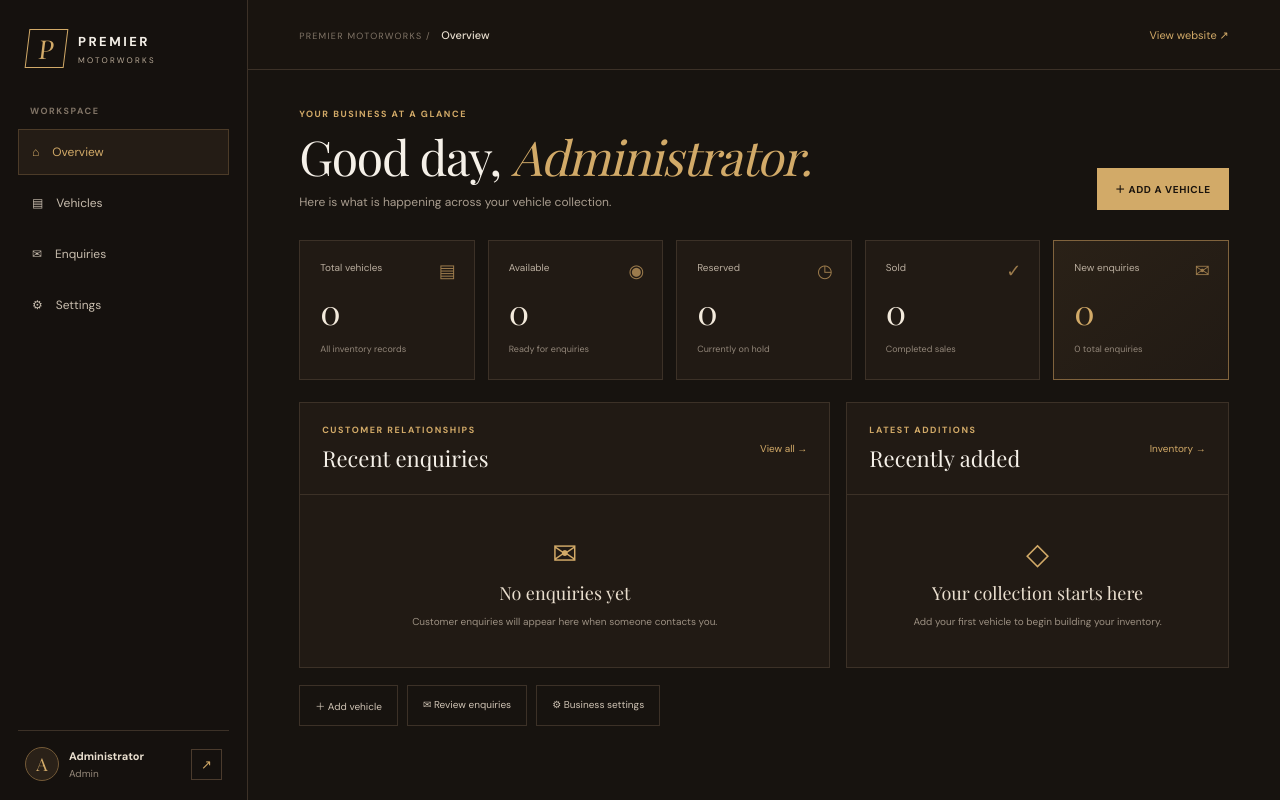
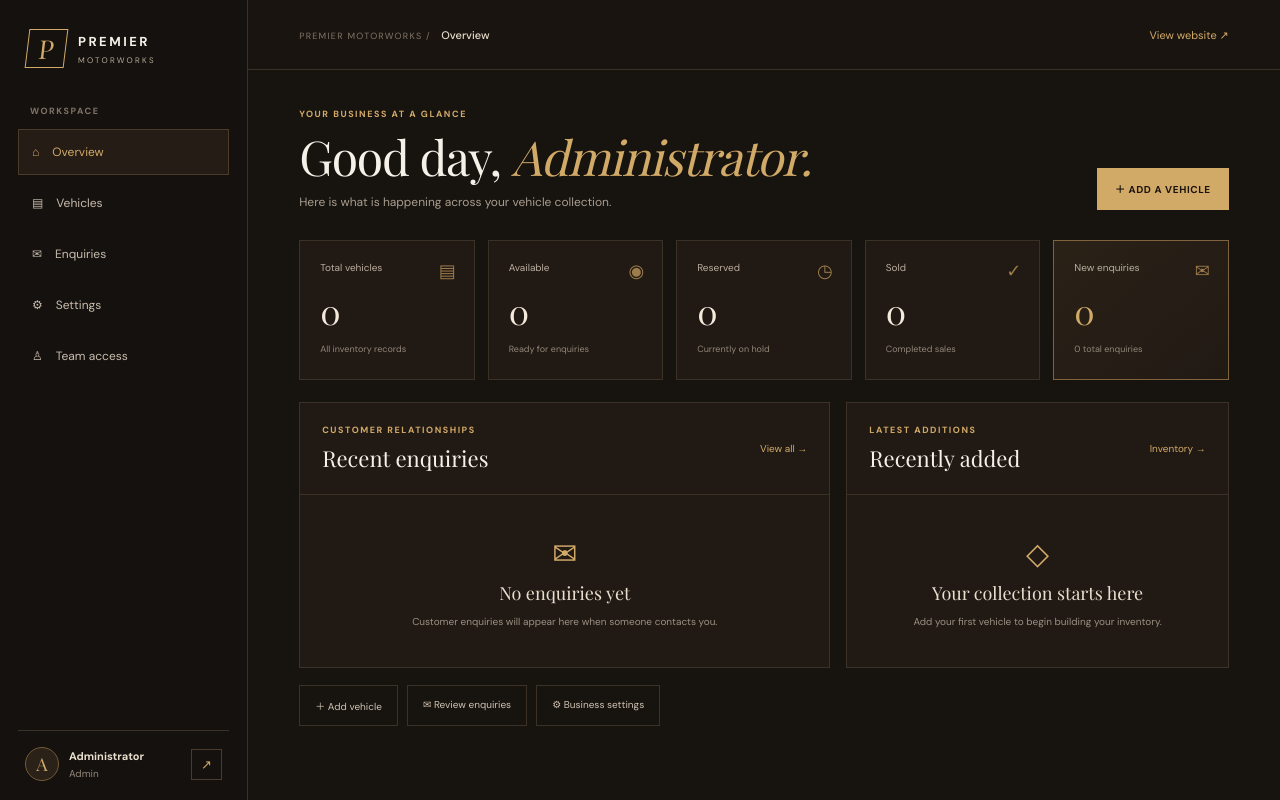
Before and after one commit to Al-ameenolanrewaju/car-website, a Flask app: page /admin/ in a window 1280 px wide. Run offline with Flask 3, Linux system fonts and the light colour scheme; the visitor is signed in with stand-in values (Sample User, id 1); data comes from the database, SQL or seed files in the repository; data that the repository does not hold is empty; some libraries are stand-ins or nearby versions.

Commit message:
Add administrator-only team navigation

```diff
--- a/templates/admin/base.html
+++ b/templates/admin/base.html
@@ -17,7 +17,7 @@
 <a class="{{ 'active' if request.endpoint == 'admin.dashboard' else '' }}" href="{{ url_for('admin.dashboard') }}">⌂ <span>Overview</span></a>
 <a class="{{ 'active' if request.endpoint in ['admin.vehicles','admin.vehicle_new','admin.vehicle_edit'] else '' }}" href="{{ url_for('admin.vehicles') }}">▤ <span>Vehicles</span></a>
 <a class="{{ 'active' if request.endpoint in ['admin.enquiries','admin.enquiry_status'] else '' }}" href="{{ url_for('admin.enquiries') }}">✉ <span>Enquiries</span>{% set new_count = namespace(value=0) %}{% for e in [] %}{% set new_count.value = new_count.value + 1 %}{% endfor %}</a>
-<a class="{{ 'active' if request.endpoint == 'admin.settings' else '' }}" href="{{ url_for('admin.settings') }}">⚙ <span>Settings</span></a>
+<a class="{{ 'active' if request.endpoint == 'admin.settings' else '' }}" href="{{ url_for('admin.settings') }}">⚙ <span>Settings</span></a>{% if current_user.role == 'admin' %}<a class="{{ 'active' if request.endpoint == 'admin.team' else '' }}" href="{{ url_for('admin.team') }}">♙ <span>Team access</span></a>{% endif %}
 </nav>
 <div class="sidebar-bottom"><div class="user-avatar">{{ current_user.name[:1]|upper }}</div><div class="user-copy"><b>{{ current_user.name }}</b><small>{{ current_user.role|title }}</small></div><form method="post" action="{{ url_for('admin.logout') }}"><input type="hidden" name="csrf_token" value="{{ csrf_token() }}"><button class="logout-button" title="Sign out" aria-label="Sign out">↗</button></form></div>
 </aside>
```
